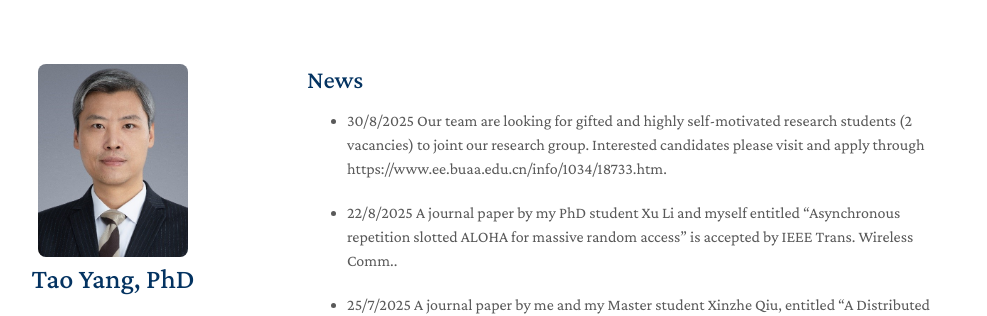
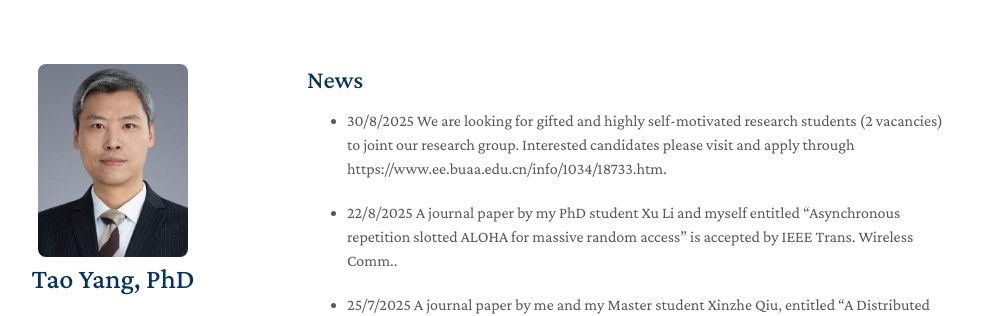
Before and after one commit to yangtao0403/yangtao0403.github.io, a Jekyll site: the page built from index.md, in a window 1280 px wide and 900 px high. Shown: the top 316 px of the window, without its empty margins (163-1150 px from the left). Built offline with Jekyll 4.4.1, drawn with Linux system fonts in a browser that asks for light colours; a style sheet for code colours, icons or effects is not loaded; our own code applies the rules of GitHub Pages for plain Markdown files.

Commit message:
Update index.md

```diff
--- a/index.md
+++ b/index.md
@@ -3,7 +3,7 @@ layout: homepage
 ---
 
 ## News
-- 30/8/2025 Our team are looking for gifted and highly self-motivated research students (2 vacancies) to joint our research group. Interested candidates please visit and apply through https://www.ee.buaa.edu.cn/info/1034/18733.htm.
+- 30/8/2025 We are looking for gifted and highly self-motivated research students (2 vacancies) to joint our research group. Interested candidates please visit and apply through https://www.ee.buaa.edu.cn/info/1034/18733.htm.
 
 - 22/8/2025 A journal paper by my PhD student Xu Li and myself entitled “Asynchronous repetition slotted ALOHA for massive random access”  is accepted by IEEE Trans. Wireless Comm..
 
```
